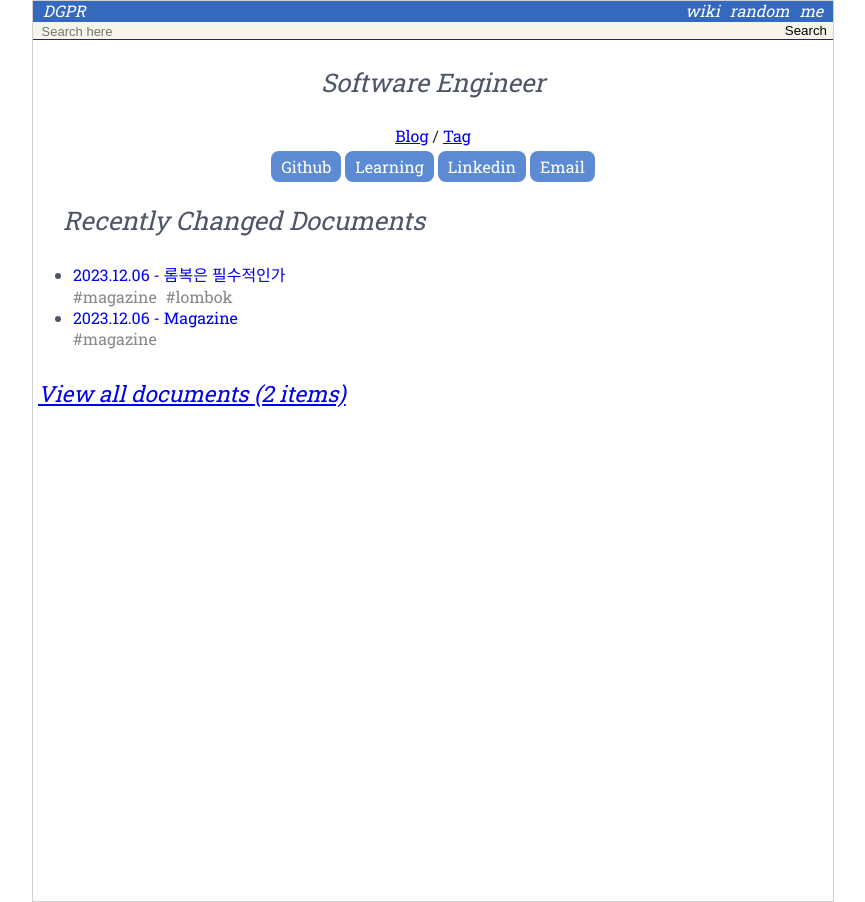
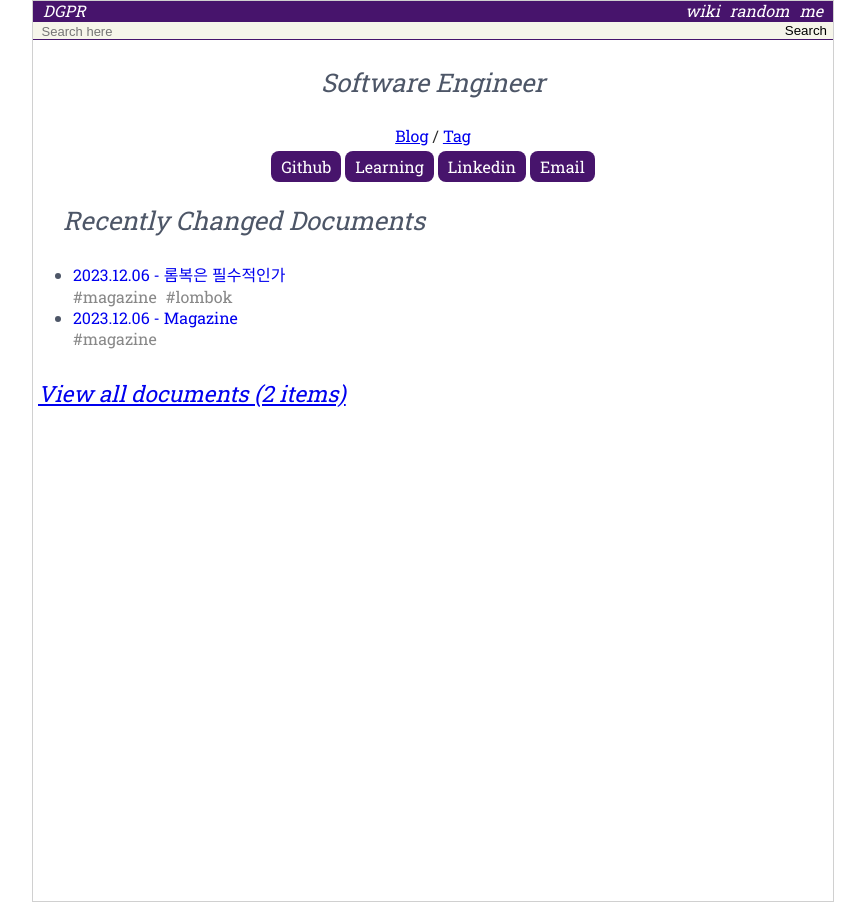
Before and after one commit to dgnppr/dgnppr.github.io, a Jekyll site: the page built from index.html, in a window 1280 px wide. Shown: the whole page, without its empty margins (207-1072 px from the left). Built offline with Jekyll 4.4.1, drawn with Linux system fonts in a browser that asks for light colours.

Commit message:
Change theme color

```diff
--- a/_sass/_index.scss
+++ b/_sass/_index.scss
@@ -11,7 +11,7 @@
     text-align: center;
 
     a {
-        background: #5c8ad3;
+        background: $theme_color;
         color: #FFFFFF;
         padding: 5px 10px;
         text-decoration: none;
--- a/_sass/_site-menu-bar.scss
+++ b/_sass/_site-menu-bar.scss
@@ -1,7 +1,7 @@
 /* 사이트 최상단 메뉴 바 + 구글 검색 */
 
 .header {
-    background-color: #3469BE;
+    background-color: $theme_color;
 
     &:after {
         clear: both;
```
Also changed, not shown: 4 other files.
